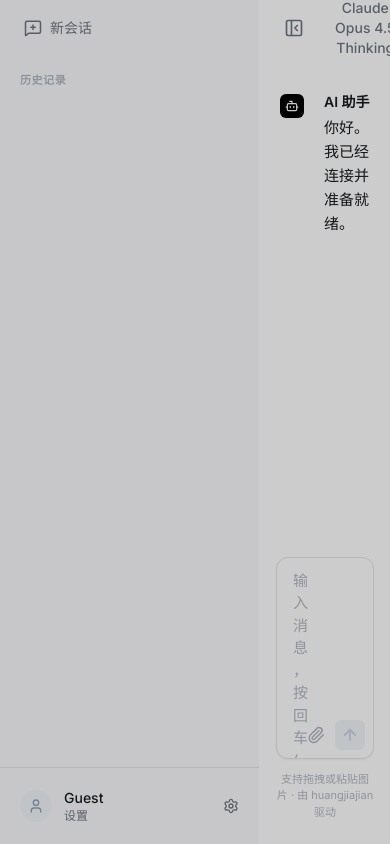
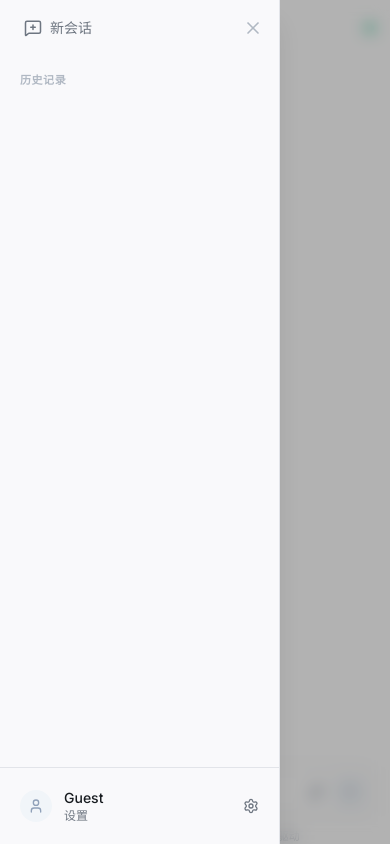
Before and after one commit to jjhuang01/minimal-chat, a Next.js app: page / in a window 390 px wide. Built offline with nearby package versions, Linux system fonts and the light colour scheme.

Commit message:
feat: 优化移动端侧边栏、聊天区域和模型选择器布局，并改进错误处理和全局样式

```diff
--- a/src/app/globals.css
+++ b/src/app/globals.css
@@ -69,3 +69,33 @@ body {
   border-radius: 6px;
   color: #24292f;
 }
+
+/* Mobile Optimizations */
+@supports (padding-bottom: env(safe-area-inset-bottom)) {
+  .safe-area-bottom {
+    padding-bottom: env(safe-area-inset-bottom);
+  }
+}
+
+/* Prevent text selection on interactive elements */
+button,
+[role="button"] {
+  -webkit-user-select: none;
+  user-select: none;
+  -webkit-tap-highlight-color: transparent;
+}
+
+/* Smoother scrolling on mobile */
+.custom-scrollbar {
+  -webkit-overflow-scrolling: touch;
+  scroll-behavior: smooth;
+}
+
+/* Ensure input doesn't zoom on iOS */
+@media screen and (max-width: 768px) {
+  input,
+  textarea,
+  select {
+    font-size: 16px;
+  }
+}
--- a/src/app/page.tsx
+++ b/src/app/page.tsx
@@ -88,9 +88,10 @@ export default function Home() {
         onSave={handleSaveSettings}
       />
 
-      {/* Sidebar - Desktop */}
+      {/* Sidebar - Desktop: inline, Mobile: fixed overlay */}
+      {/* Desktop Sidebar */}
       <div
-        className={`${sidebarOpen ? 'w-[260px]' : 'w-0'} transition-all duration-300 ease-in-out border-r border-transparent md:border-r-0 relative bg-[var(--bg-sidebar)] overflow-hidden`}
+        className={`hidden md:block ${sidebarOpen ? 'w-[260px]' : 'w-0'} transition-all duration-300 ease-in-out relative bg-[var(--bg-sidebar)] overflow-hidden`}
       >
         <div className="w-[260px] h-full">
             <Sidebar
@@ -109,13 +110,46 @@ export default function Home() {
         </div>
       </div>
 
-       {/* Mobile Overlay (Simplified) */}
-       {sidebarOpen && (
-           <div
-            className="md:hidden fixed inset-0 z-40 bg-black/20"
-            onClick={() => setSidebarOpen(false)}
-           />
-       )}
+      {/* Mobile Sidebar - Fixed overlay with slide animation */}
+      <div className="md:hidden">
+        {/* Backdrop */}
+        <div
+          className={`fixed inset-0 z-40 bg-black/30 backdrop-blur-sm transition-opacity duration-300 ${
+            sidebarOpen ? 'opacity-100' : 'opacity-0 pointer-events-none'
+          }`}
+          onClick={() => setSidebarOpen(false)}
+        />
+        {/* Sidebar Panel */}
+        <div
+          className={`fixed inset-y-0 left-0 z-50 w-[280px] bg-[var(--bg-sidebar)] shadow-xl transition-transform duration-300 ease-out ${
+            sidebarOpen ? 'translate-x-0' : '-translate-x-full'
+          }`}
+        >
+          <Sidebar
+            sessions={sessions}
+            activeSessionId={activeSessionId}
+            onSelectSession={(id) => {
+              setActiveSessionId(id);
+              setSidebarOpen(false); // 移动端选择会话后自动关闭
+            }}
+            onNewChat={() => {
+              clearNewChat();
+              setSidebarOpen(false); // 移动端新建会话后自动关闭
+            }}
+            onOpenSettings={() => {
+              setIsSettingsOpen(true);
+              setSidebarOpen(false); // 移动端打开设置后自动关闭
+            }}
+            onDeleteSession={(id, e) => {
+              e.stopPropagation();
+              if (confirm('确定要删除这个会话吗?')) {
+                deleteSession(id);
+              }
+            }}
+            onClose={() => setSidebarOpen(false)}
+          />
+        </div>
+      </div>
 
 
       {/* Main Content */}
--- a/src/components/ChatArea.tsx
+++ b/src/components/ChatArea.tsx
@@ -44,6 +44,7 @@ const Mermaid = ({ chart }: { chart: string }) => {
   return <div className="my-4 flex justify-center" dangerouslySetInnerHTML={{ __html: svg }} />;
 };
 
+// eslint-disable-next-line @typescript-eslint/no-explicit-any
 const CodeBlock = ({ children, className, ...props }: any) => {
   const match = /language-(\w+)/.exec(className || '');
   const language = match ? match[1] : '';
@@ -160,8 +161,8 @@ export const ChatArea: React.FC<ChatAreaProps> = ({ messages, isTyping, onSend }
               )}
 
               {/* Message Content */}
-              <div className={`max-w-[85%] min-w-0 ${
-                  msg.role === 'user' ? 'bg-black text-white rounded-2xl rounded-tr-sm px-5 py-3' : 'py-1'
+              <div className={`max-w-[95%] md:max-w-[85%] min-w-0 ${
+                  msg.role === 'user' ? 'bg-black text-white rounded-2xl rounded-tr-sm px-4 py-2.5 md:px-5 md:py-3' : 'py-1'
               }`}>
                  {msg.role === 'assistant' && (
                     <div className="flex items-center gap-2 mb-1">
--- a/src/components/InputArea.tsx
+++ b/src/components/InputArea.tsx
@@ -200,7 +200,7 @@ export const InputArea: React.FC<InputAreaProps> = ({ onSend, onStop, disabled }
   };
 
   return (
-    <div className="pb-6 px-4">
+    <div className="pb-6 px-4 safe-area-bottom">
       <div className="max-w-[768px] mx-auto">
         <div
           ref={dropZoneRef}
--- a/src/components/ModelSelector.tsx
+++ b/src/components/ModelSelector.tsx
@@ -86,7 +86,7 @@ export const ModelSelector: React.FC<ModelSelectorProps> = ({ currentModel, onMo
       </button>
 
       {isOpen && (
-        <div className="absolute top-full left-0 mt-2 w-[320px] bg-white border border-[var(--border-subtle)] rounded-xl shadow-xl z-50 overflow-hidden animate-in fade-in zoom-in-95 duration-100 p-1.5">
+        <div className="absolute top-full left-0 mt-2 w-[calc(100vw-2rem)] sm:w-[320px] max-w-[320px] bg-white border border-[var(--border-subtle)] rounded-xl shadow-xl z-50 overflow-hidden animate-in fade-in zoom-in-95 duration-100 p-1.5">
           <div className="text-[10px] font-medium text-[var(--text-tertiary)] px-2 py-1.5 uppercase tracking-wider">
             选择模型
           </div>
--- a/src/components/Sidebar.tsx
+++ b/src/components/Sidebar.tsx
@@ -1,5 +1,5 @@
 'use client';
-import { MessageSquarePlus, Settings, Trash2, User } from "lucide-react";
+import { MessageSquarePlus, Settings, Trash2, User, X } from "lucide-react";
 import type { ChatSession } from "../types";
 
 interface SidebarProps {
@@ -9,6 +9,7 @@ interface SidebarProps {
   onNewChat: () => void;
   onOpenSettings: () => void;
   onDeleteSession: (id: string, e: React.MouseEvent) => void;
+  onClose?: () => void; // 移动端关闭侧边栏
 }
 
 export const Sidebar: React.FC<SidebarProps> = ({
@@ -18,6 +19,7 @@ export const Sidebar: React.FC<SidebarProps> = ({
   onNewChat,
   onOpenSettings,
   onDeleteSession,
+  onClose,
 }) => {
   return (
     <div className="w-full h-full flex flex-col bg-[var(--bg-sidebar)] border-r border-[var(--border-subtle)]">
@@ -25,12 +27,20 @@ export const Sidebar: React.FC<SidebarProps> = ({
       <div className="h-14 flex items-center justify-between px-3 md:px-4">
         <button
           onClick={onNewChat}
-          className="flex-1 flex items-center gap-2 px-3 py-2 rounded-lg hover:bg-[var(--bg-surface-hover)] text-[var(--text-secondary)] hover:text-[var(--text-primary)] transition-colors text-sm font-medium"
+          className="flex-1 flex items-center gap-2 px-3 py-2.5 rounded-lg hover:bg-[var(--bg-surface-hover)] active:bg-[var(--bg-surface-active)] text-[var(--text-secondary)] hover:text-[var(--text-primary)] transition-colors text-sm font-medium"
         >
           <MessageSquarePlus size={18} />
           <span>新会话</span>
         </button>
-
+        {/* Mobile close button */}
+        {onClose && (
+          <button
+            onClick={onClose}
+            className="md:hidden p-2 -mr-1 rounded-lg hover:bg-[var(--bg-surface-hover)] active:bg-[var(--bg-surface-active)] text-[var(--text-tertiary)] hover:text-[var(--text-primary)] transition-colors"
+          >
+            <X size={20} />
+          </button>
+        )}
       </div>
 
       {/* History Label */}
@@ -45,19 +55,19 @@ export const Sidebar: React.FC<SidebarProps> = ({
             <div
               key={session.id}
               onClick={() => onSelectSession(session.id)}
-              className={`relative w-full text-left px-3 py-2.5 rounded-lg text-[13px] leading-snug transition-colors group flex items-center justify-between cursor-pointer select-none ${
+              className={`relative w-full text-left px-3 py-3 md:py-2.5 rounded-lg text-[14px] md:text-[13px] leading-snug transition-colors group flex items-center justify-between cursor-pointer select-none ${
                 session.id === activeSessionId
                   ? "bg-[var(--bg-surface-active)] text-[var(--text-primary)] font-medium"
-                  : "hover:bg-[var(--bg-surface-hover)] text-[var(--text-secondary)]"
+                  : "hover:bg-[var(--bg-surface-hover)] active:bg-[var(--bg-surface-active)] text-[var(--text-secondary)]"
               }`}
             >
               <div className="truncate flex-1 pr-2">{session.title}</div>
               <button
                 onClick={(e) => onDeleteSession(session.id, e)}
-                className="shrink-0 opacity-0 group-hover:opacity-100 p-1.5 rounded-md text-[var(--text-tertiary)] hover:text-red-500 hover:bg-red-50 transition-all"
+                className="shrink-0 opacity-100 md:opacity-0 md:group-hover:opacity-100 p-2 md:p-1.5 -mr-1 md:mr-0 rounded-md text-[var(--text-tertiary)] hover:text-red-500 active:text-red-600 hover:bg-red-50 transition-all"
                 title="删除会话"
               >
-                <Trash2 size={14} />
+                <Trash2 size={16} className="md:w-[14px] md:h-[14px]" />
               </button>
             </div>
           ))}
--- a/src/hooks/useChatMessages.ts
+++ b/src/hooks/useChatMessages.ts
@@ -188,7 +188,7 @@ export function useChatMessages(activeSessionId: string) {
             ));
         }
       });
-    } catch (error: any) {
+    } catch (error: unknown) {
        const errorMessage = error instanceof Error ? error.message : String(error);
 
        // 自动降级逻辑 (Fallback Strategy)
@@ -232,7 +232,7 @@ export function useChatMessages(activeSessionId: string) {
                    }
                });
                return; // 重试成功，直接返回
-           } catch (retryError: any) {
+           } catch (retryError: unknown) {
                console.error('Fallback also failed:', retryError);
                // 如果备用模型也失败，继续向下抛出错误
            }
```
